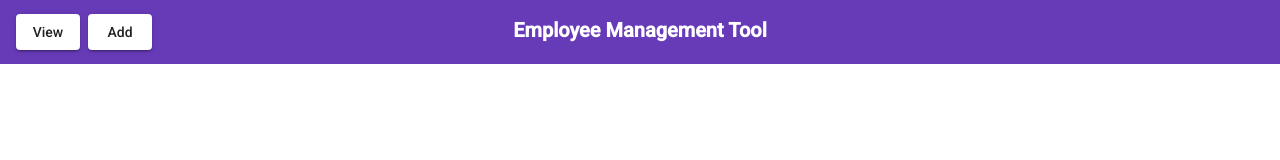
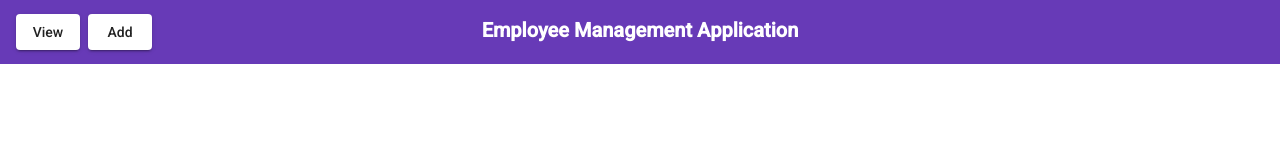
Before and after one commit to vikash5529/EmployeeManagement, an Angular app: page /viewEmployee in a window 1280 px wide. Shown: the top 160 px of the page. Built offline with nearby package versions, Linux system fonts and the light colour scheme.

Commit message:
Update title

```diff
--- a/src/app/components/header/header.component.html
+++ b/src/app/components/header/header.component.html
@@ -5,7 +5,7 @@
         <a mat-raised-button routerLink='/viewEmployee' color="basic">View </a>
         <a mat-raised-button routerLink='/addEmployee' color="basic">Add</a>
       </div>
-      <div>Employee Management Tool</div>
+      <div>Employee Management Application</div>
       <div></div>
     </div> </mat-toolbar-row
 ></mat-toolbar>
```
